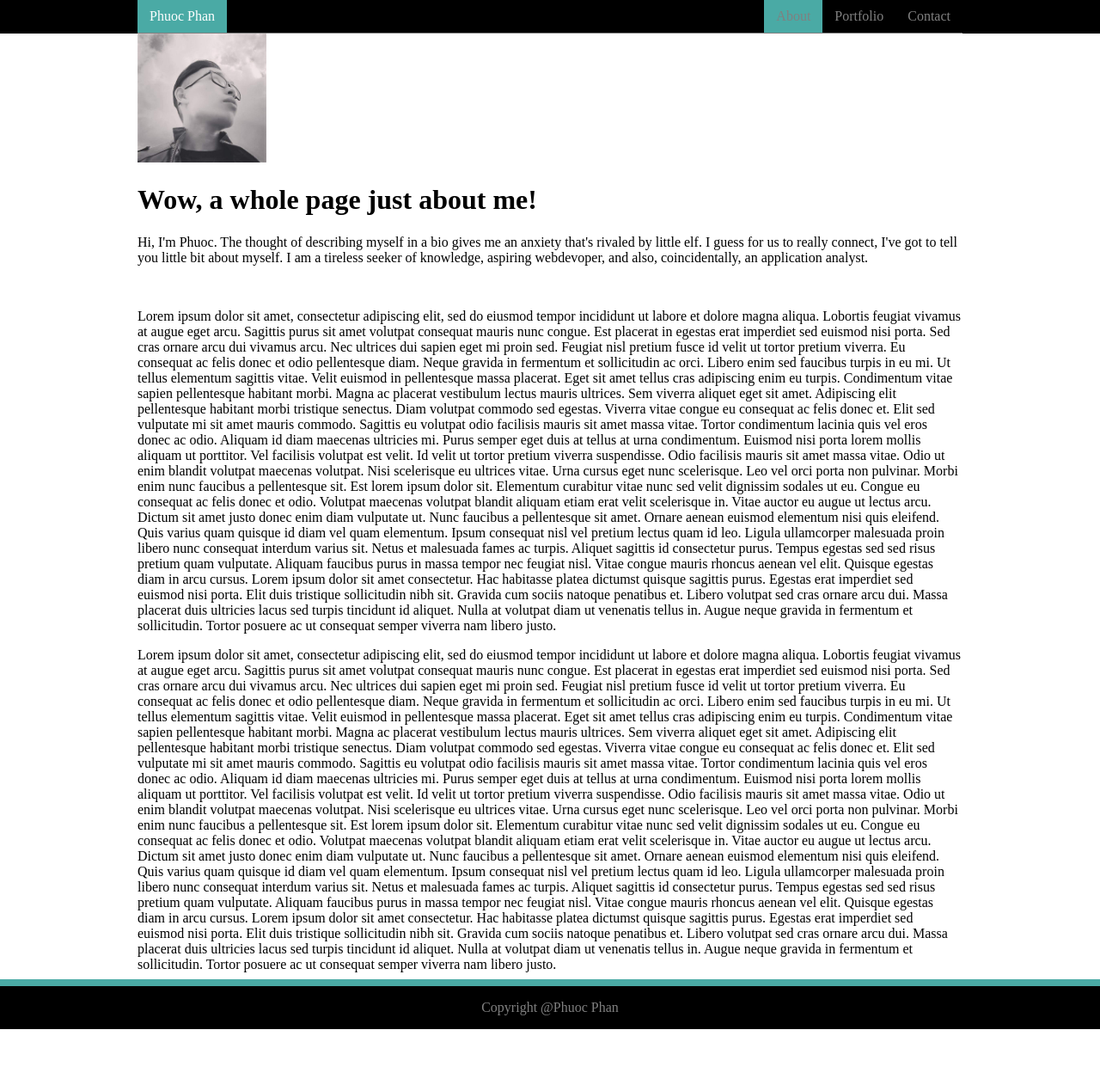
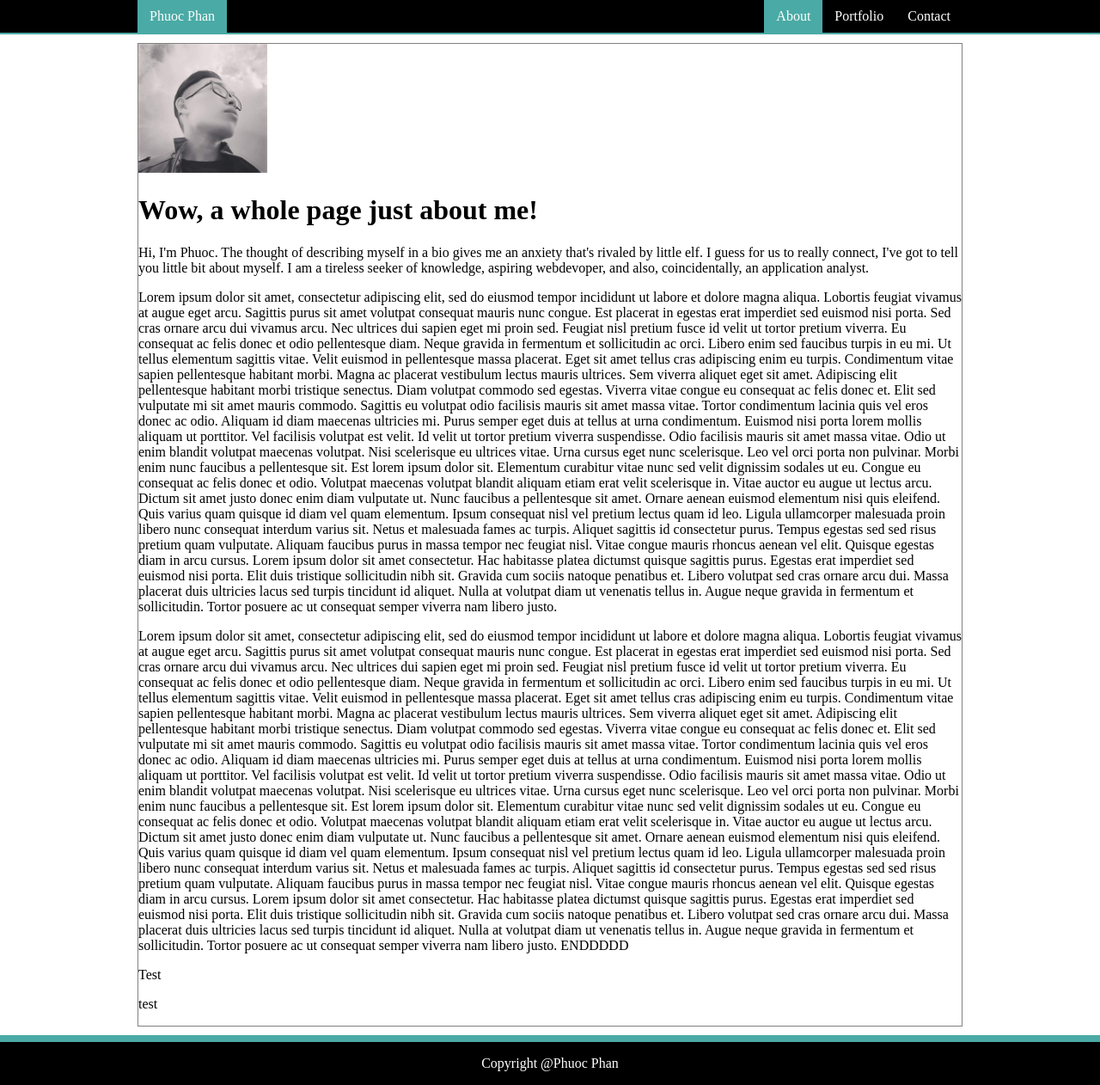
Before and after one commit to pphan93/Basic-Portfolio, a plain HTML site: page index.html in a window 1280 px wide. Shown: the whole page at 86% size. Before the commit the page ends 1197 px from the top, so only its background shows below. Drawn offline with Linux system fonts and the light colour scheme.

Commit message:
Fix the footer - misaligned

```diff
--- a/assets/css/style.css
+++ b/assets/css/style.css
@@ -12,17 +12,16 @@ html, body{
 
 
 /*NAVIGATION*/
-.navigation {
+.header {
     background-color: black;
+    border-bottom: 2px solid#4aaaa5;
 }
 
-.navigation ul {
+.header ul {
     list-style-type: none;
     margin: 0;
     padding: 0;
     overflow: hidden;
-
-    border-bottom: 1px solid grey;
     width: 960px;
     margin: 0 auto;
 }
@@ -33,7 +32,7 @@ li {
 
 li a {
     display: block;
-    color: grey;
+    color: white;
     text-align: center;
     padding: 10px 14px;
     text-decoration: none;
@@ -53,11 +52,17 @@ li a:hover:not(.active) {
 }
 
 /*CONTENT SECTION*/
-.content {
+
+.content-wrapper {
     width: 960px;
     margin: 0 auto;
     overflow: auto;
-    padding-bottom: 50px;
+    padding-top:10px;
+    padding-bottom: 68px;
+}
+
+.content{
+    border: 1px solid grey;
 }
 
 /*FOOTER*/
@@ -75,14 +80,15 @@ li a:hover:not(.active) {
 }
 */
 
+
 .footer {
     background-color: black;
+    width: 100%;
+    height: 50px;
+    position: absolute;
+    bottom: 0;
+    margin-top: -50px;
     text-align: center;
-    color: grey;
-     width: 100%;
-     height: 50px;
-     position: absolute;
-     bottom: 0;
-     margin-top: -50px;
-     border-top: 8px solid #4aaaa5;
+    color: white;
+    border-top: 8px solid #4aaaa5;
    }
--- a/index.html
+++ b/index.html
@@ -9,7 +9,7 @@
     </head>
     <body>
         <div id="wrapper">
-            <div class="navigation">
+            <div class="header">
                 <ul>
                     <li style="float: left"><a class="name" href="#home">Phuoc Phan</a></li>
                     <li><a href="contact.html">Contact</a></li>
@@ -18,6 +18,8 @@
 
                 </ul>
             </div>
+
+            <div class="content-wrapper">
                 <div class="content">
                         <img src="assets/images/me.jpg" width="150">
                         <h1> Wow, a whole page just about me!</h1>
@@ -27,8 +29,6 @@
 
                             I am a tireless seeker of knowledge, aspiring webdevoper, and also, coincidentally, an application analyst.
                         </p>
-
-                <br>
 
                         <p>
                             Lorem ipsum dolor sit amet, consectetur adipiscing elit, sed do eiusmod tempor incididunt ut labore et dolore magna aliqua. Lobortis feugiat vivamus at augue eget arcu. Sagittis purus sit amet volutpat consequat mauris nunc congue. Est placerat in egestas erat imperdiet sed euismod nisi porta. Sed cras ornare arcu dui vivamus arcu. Nec ultrices dui sapien eget mi proin sed. Feugiat nisl pretium fusce id velit ut tortor pretium viverra. Eu consequat ac felis donec et odio pellentesque diam. Neque gravida in fermentum et sollicitudin ac orci. Libero enim sed faucibus turpis in eu mi. Ut tellus elementum sagittis vitae. Velit euismod in pellentesque massa placerat. Eget sit amet tellus cras adipiscing enim eu turpis. Condimentum vitae sapien pellentesque habitant morbi. Magna ac placerat vestibulum lectus mauris ultrices. Sem viverra aliquet eget sit amet.
@@ -47,13 +47,20 @@
 
                             Leo vel orci porta non pulvinar. Morbi enim nunc faucibus a pellentesque sit. Est lorem ipsum dolor sit. Elementum curabitur vitae nunc sed velit dignissim sodales ut eu. Congue eu consequat ac felis donec et odio. Volutpat maecenas volutpat blandit aliquam etiam erat velit scelerisque in. Vitae auctor eu augue ut lectus arcu. Dictum sit amet justo donec enim diam vulputate ut. Nunc faucibus a pellentesque sit amet. Ornare aenean euismod elementum nisi quis eleifend. Quis varius quam quisque id diam vel quam elementum.
 
-                    Ipsum consequat nisl vel pretium lectus quam id leo. Ligula ullamcorper malesuada proin libero nunc consequat interdum varius sit. Netus et malesuada fames ac turpis. Aliquet sagittis id consectetur purus. Tempus egestas sed sed risus pretium quam vulputate. Aliquam faucibus purus in massa tempor nec feugiat nisl. Vitae congue mauris rhoncus aenean vel elit. Quisque egestas diam in arcu cursus. Lorem ipsum dolor sit amet consectetur. Hac habitasse platea dictumst quisque sagittis purus. Egestas erat imperdiet sed euismod nisi porta. Elit duis tristique sollicitudin nibh sit. Gravida cum sociis natoque penatibus et. Libero volutpat sed cras ornare arcu dui. Massa placerat duis ultricies lacus sed turpis tincidunt id aliquet. Nulla at volutpat diam ut venenatis tellus in. Augue neque gravida in fermentum et sollicitudin. Tortor posuere ac ut consequat semper viverra nam libero justo.
+                            Ipsum consequat nisl vel pretium lectus quam id leo. Ligula ullamcorper malesuada proin libero nunc consequat interdum varius sit. Netus et malesuada fames ac turpis. Aliquet sagittis id consectetur purus. Tempus egestas sed sed risus pretium quam vulputate. Aliquam faucibus purus in massa tempor nec feugiat nisl. Vitae congue mauris rhoncus aenean vel elit. Quisque egestas diam in arcu cursus. Lorem ipsum dolor sit amet consectetur. Hac habitasse platea dictumst quisque sagittis purus. Egestas erat imperdiet sed euismod nisi porta. Elit duis tristique sollicitudin nibh sit. Gravida cum sociis natoque penatibus et. Libero volutpat sed cras ornare arcu dui. Massa placerat duis ultricies lacus sed turpis tincidunt id aliquet. Nulla at volutpat diam ut venenatis tellus in. Augue neque gravida in fermentum et sollicitudin. Tortor posuere ac ut consequat semper viverra nam libero justo. ENDDDDD
 
                         </p>
+                        <p>
+                            Test
+                        </p>
+                        <p>
+                            test
+                        </p>
                 </div>
-            <footer class="footer">
+            </div>
+            <div class="footer">
                 <p> Copyright @Phuoc Phan</p>
-            </footer>
+            </div>
         </div>
     </body>
 </html>
```
Also changed, not shown: contact.html (+12 -8 lines), portfolio.html (+11 -7 lines). Lines whose indentation alone changed are shown as unchanged.
